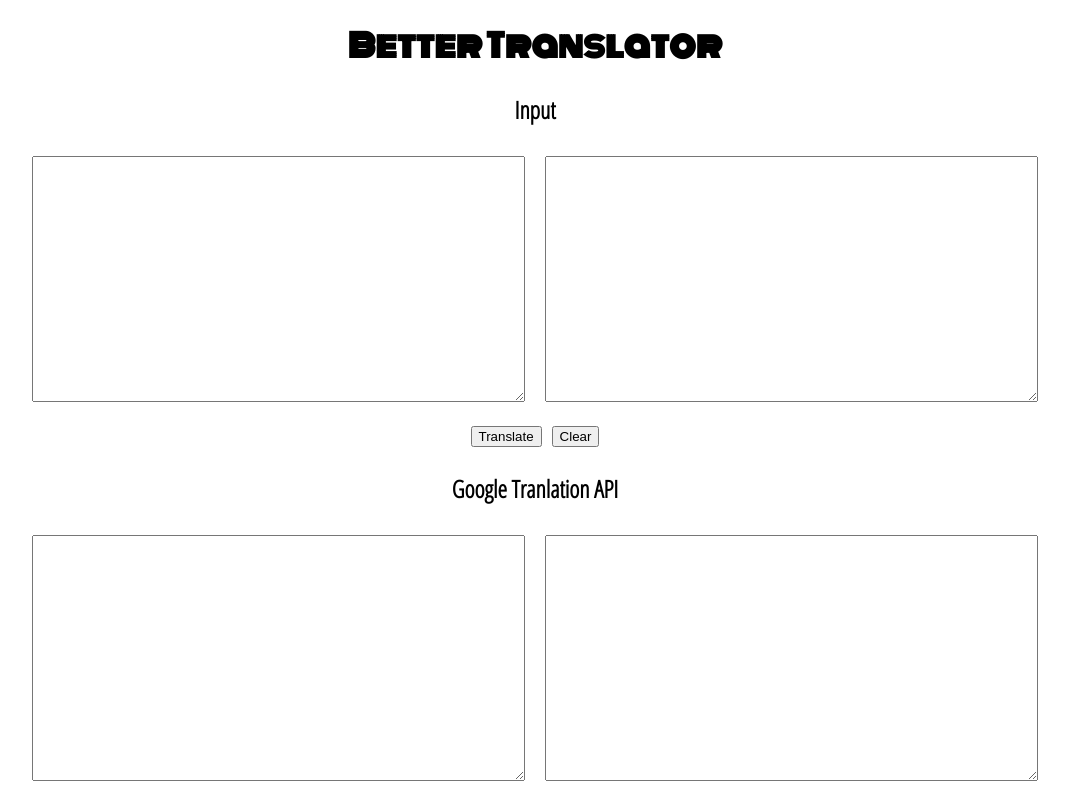
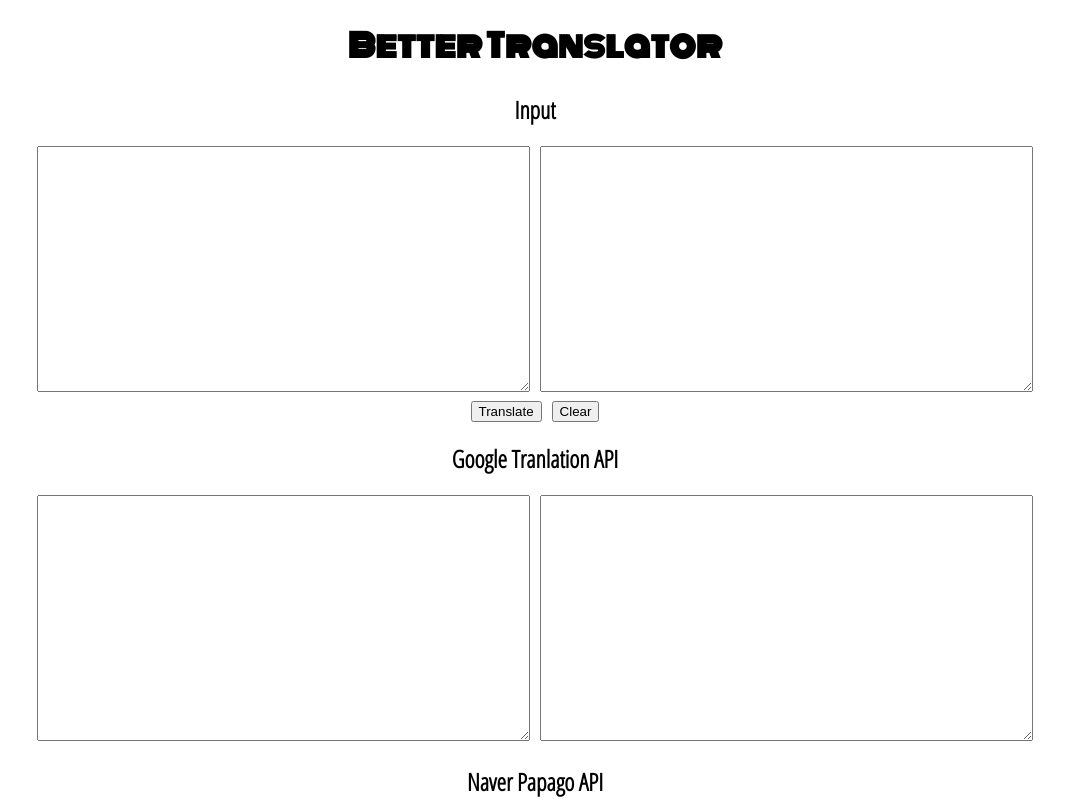
Before and after one commit to sparklingness/better-translator, a React (Create React App) app in the folder client/: page / in a window 1280 px wide. Shown: the top 800 px of the page, without its empty margins (105-1174 px from the left). Built offline with nearby package versions, Linux system fonts and the light colour scheme.

Commit message:
[+] Frontend : UI updated.

```diff
--- a/client/src/components/Input.css
+++ b/client/src/components/Input.css
@@ -8,13 +8,21 @@ h2 {
 }
 
 #buttons {
-  margin: 5px;
+  /* margin: 5px; */
 }
 
-button {
-  margin: 5px;
+#btn-translate {
+  margin-top: 5px;
+  margin-right: 15px;
+  /* padding-right: 35px; */
+}
+
+#btn-clear {
+  margin-top: 5px;
+  margin-left: -5px;
 }
 
 textarea {
-  margin: 10px;
+  margin-left: 5px;
+  margin-right: 5px;
 }
--- a/client/src/components/Input.js
+++ b/client/src/components/Input.js
@@ -121,14 +121,14 @@ class Input extends React.Component {
         </div>
         <div id="buttons">
           <button
-            id="btn btn-translate"
+            id="btn-translate"
             onClick={this.handleTranslate}
             className="btn btn-raised btn-success"
           >
             Translate
           </button>
           <button
-            id="btn btn-clear"
+            id="btn-clear"
             onClick={this.handleClear}
             className="btn btn-raised btn-secondary"
           >
```
